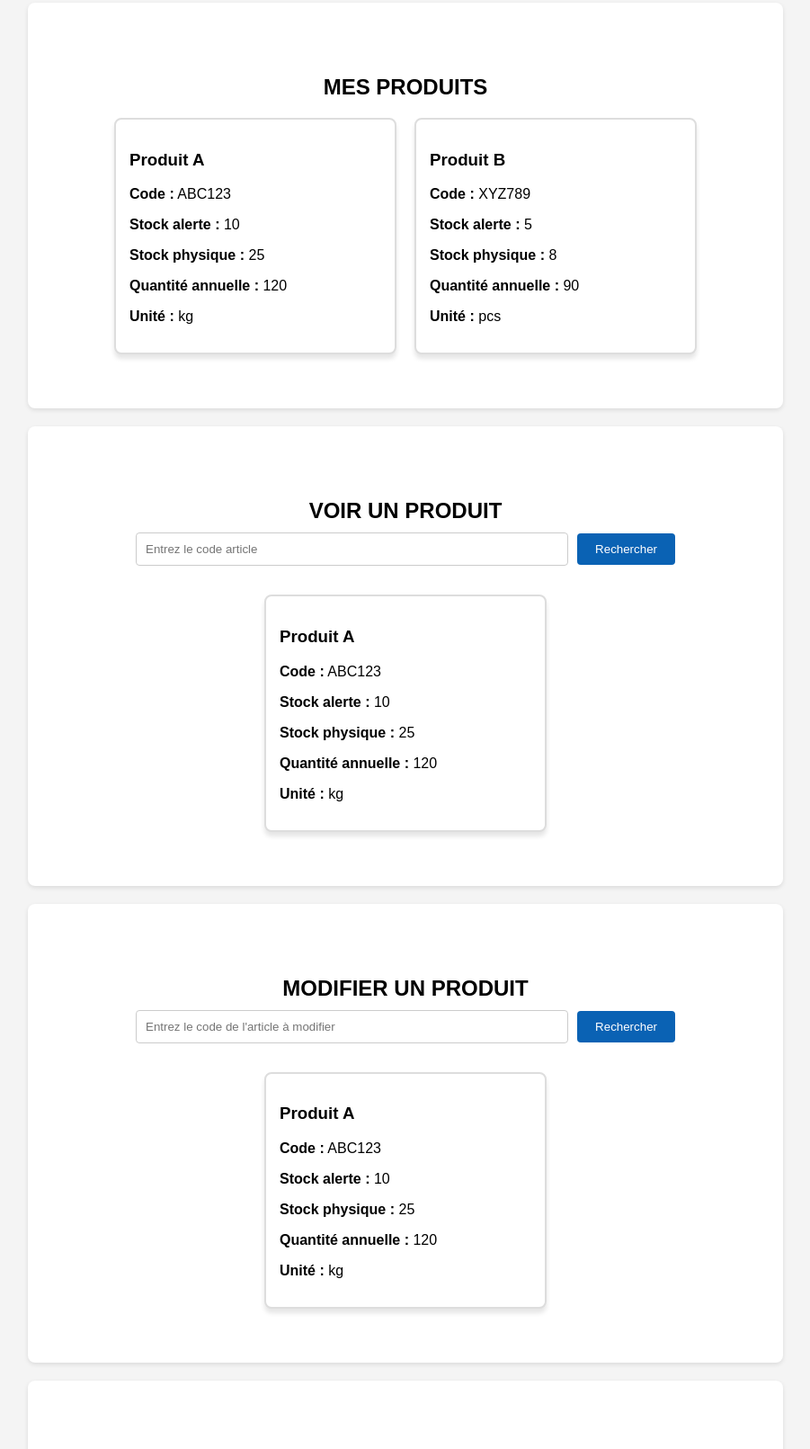
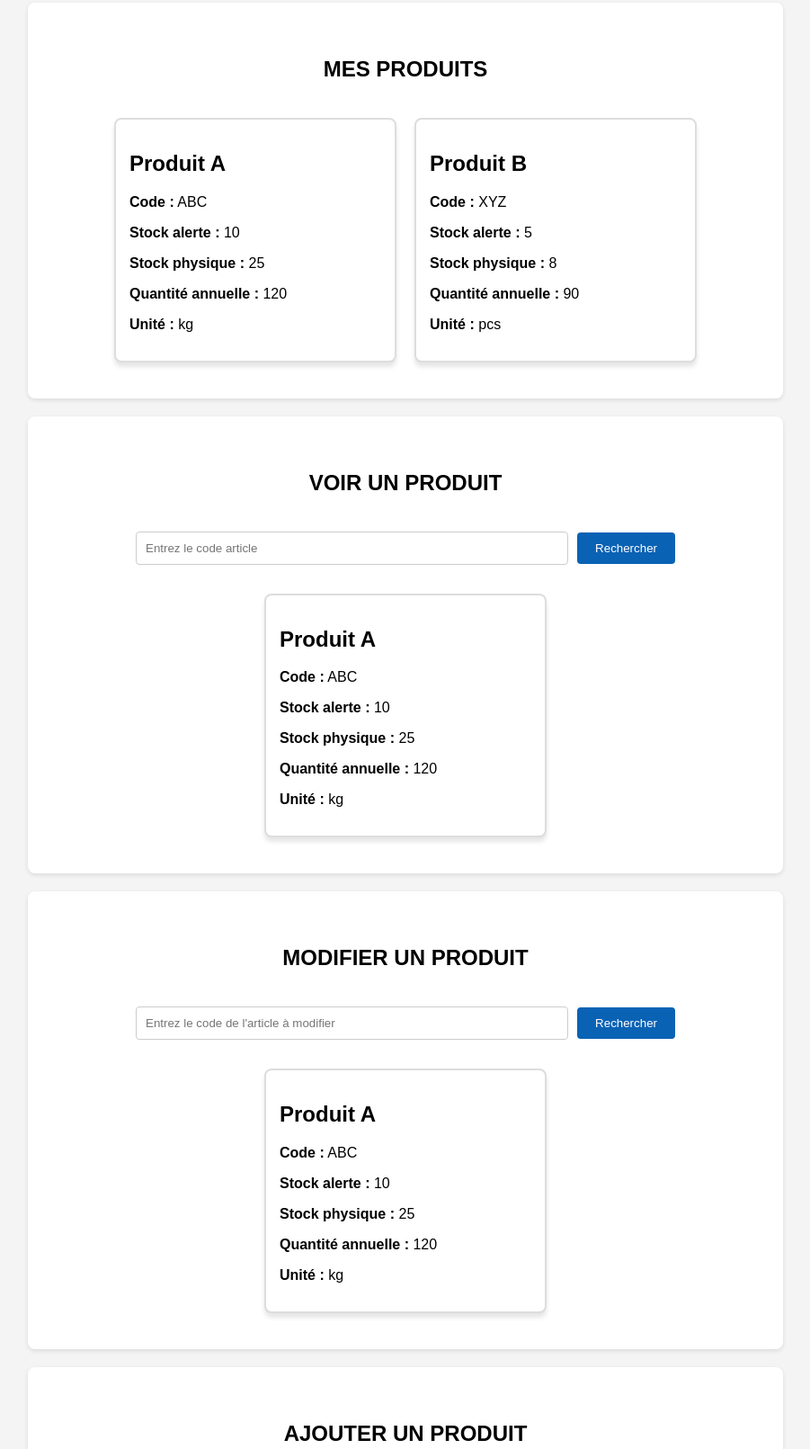
Before and after one commit to nietdavid/PAPYRUS, a plain HTML site: page Frontend/index.html in a window 1280 px wide. Shown: the part 200-1811 px from the top of the page at 90% size, without its empty margins (189-1090 px from the left). Drawn offline with Linux system fonts and the light colour scheme.

Commit message:
MAJ FRONT

```diff
--- a/Frontend/css/styles.css
+++ b/Frontend/css/styles.css
@@ -53,7 +53,7 @@ nav ul li a:hover {
 
 /* Sections */
 section {
-  padding: 60px 20px;
+  padding: 40px 20px;
   background-color: white;
   margin: 20px auto;
   max-width: 800px;
@@ -61,10 +61,10 @@ section {
   box-shadow: 0 2px 5px rgba(0,0,0,0.1);
 }
 
-h2 {
+h1 {
   text-align: center;
   text-transform: uppercase;
-  margin-bottom: 10px;
+  margin-bottom: 40px;
 }
 
 .text-muted {
--- a/Frontend/index.html
+++ b/Frontend/index.html
@@ -22,19 +22,19 @@
     </header>
     <!--Tous mes produits-->
     <section id="mes-produits">
-        <h2>Mes Produits</h2>
+        <h1>Mes Produits</h1>
         <div class="product-list">
             <div class="product-card">
-                <h3>Produit A</h3>
-                <p><span class="label">Code :</span> ABC123</p>
+                <h2>Produit A</h2>
+                <p><span class="label">Code :</span> ABC</p>
                 <p><span class="label">Stock alerte :</span> 10</p>
                 <p><span class="label">Stock physique :</span> 25</p>
                 <p><span class="label">Quantité annuelle :</span> 120</p>
                 <p><span class="label">Unité :</span> kg</p>
             </div>
             <div class="product-card">
-                <h3>Produit B</h3>
-                <p><span class="label">Code :</span> XYZ789</p>
+                <h2>Produit B</h2>
+                <p><span class="label">Code :</span> XYZ</p>
                 <p><span class="label">Stock alerte :</span> 5</p>
                 <p><span class="label">Stock physique :</span> 8</p>
                 <p><span class="label">Quantité annuelle :</span> 90</p>
@@ -45,7 +45,7 @@
 
     <!--Un seul produit-->
     <section id="voir-produit">
-        <h2>Voir un Produit</h2>
+        <h1>Voir un Produit</h1>
 
         <!-- Formulaire de recherche -->
         <form class="product-search-form">
@@ -57,8 +57,8 @@
 
         <!-- Carte du produit affiché -->
         <div class="product-card">
-            <h3>Produit A</h3>
-            <p><span class="label">Code :</span> ABC123</p>
+            <h2>Produit A</h2>
+            <p><span class="label">Code :</span> ABC</p>
             <p><span class="label">Stock alerte :</span> 10</p>
             <p><span class="label">Stock physique :</span> 25</p>
             <p><span class="label">Quantité annuelle :</span> 120</p>
@@ -68,7 +68,7 @@
 
     <!--Modifier un produit-->
     <section id="modifier-produit">
-        <h2>Modifier un Produit</h2>
+        <h1>Modifier un Produit</h1>
 
         <!-- Formulaire de recherche -->
         <form class="product-search-form">
@@ -80,8 +80,8 @@
 
         <!-- Carte du produit affiché -->
         <div class="product-card">
-            <h3>Produit A</h3>
-            <p><span class="label">Code :</span> ABC123</p>
+            <h2>Produit A</h2>
+            <p><span class="label">Code :</span> ABC</p>
             <p><span class="label">Stock alerte :</span> 10</p>
             <p><span class="label">Stock physique :</span> 25</p>
             <p><span class="label">Quantité annuelle :</span> 120</p>
@@ -90,8 +90,8 @@
     </section>
     <!--Ajouter un produit-->
     <section id="ajouter-produit">
-        <h2>Ajouter un Produit</h2>
-        <p class="text-muted">Veuillez renseigner les informations du produit à ajouter.</p>
+        <h1>Ajouter un Produit</h1>
+        <h3 class="text-muted">Veuillez renseigner les informations du produit à ajouter.</h3>
         <form id="produitForm">
             <div class="form-group">
                 <input class="form-control" id="codart" type="text" placeholder="Code article *" required />
@@ -118,7 +118,7 @@
     </section>
     <!--Supprimer un produit-->
     <section id="supprimer-produit">
-        <h2>Supprimer un Produit</h2>
+        <h1>Supprimer un Produit</h1>
 
         <!-- Formulaire de recherche -->
         <form class="product-search-form">
@@ -130,8 +130,8 @@
 
         <!-- Carte du produit affiché -->
         <div class="product-card">
-            <h3>Produit A</h3>
-            <p><span class="label">Code :</span> ABC123</p>
+            <h2>Produit A</h2>
+            <p><span class="label">Code :</span> ABC</p>
             <p><span class="label">Stock alerte :</span> 10</p>
             <p><span class="label">Stock physique :</span> 25</p>
             <p><span class="label">Quantité annuelle :</span> 120</p>
```
